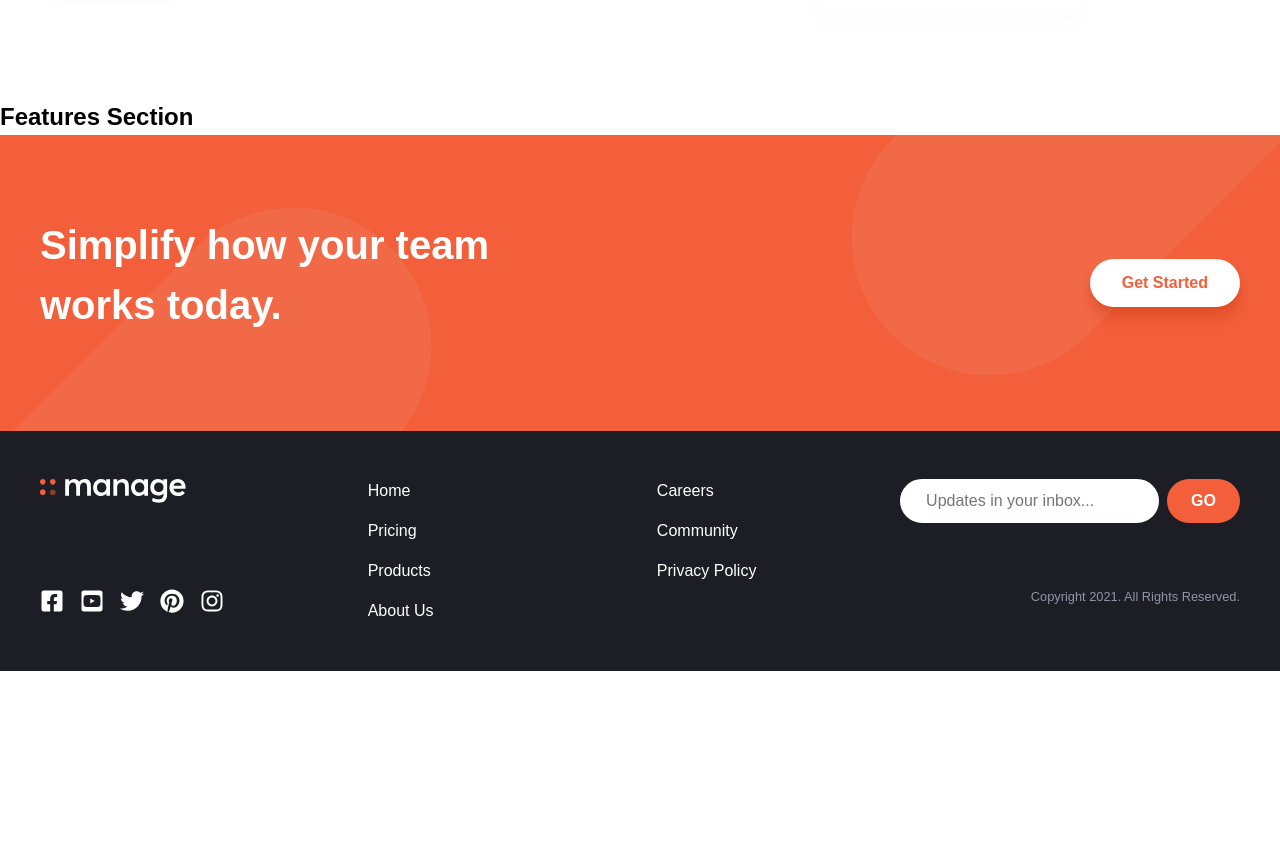
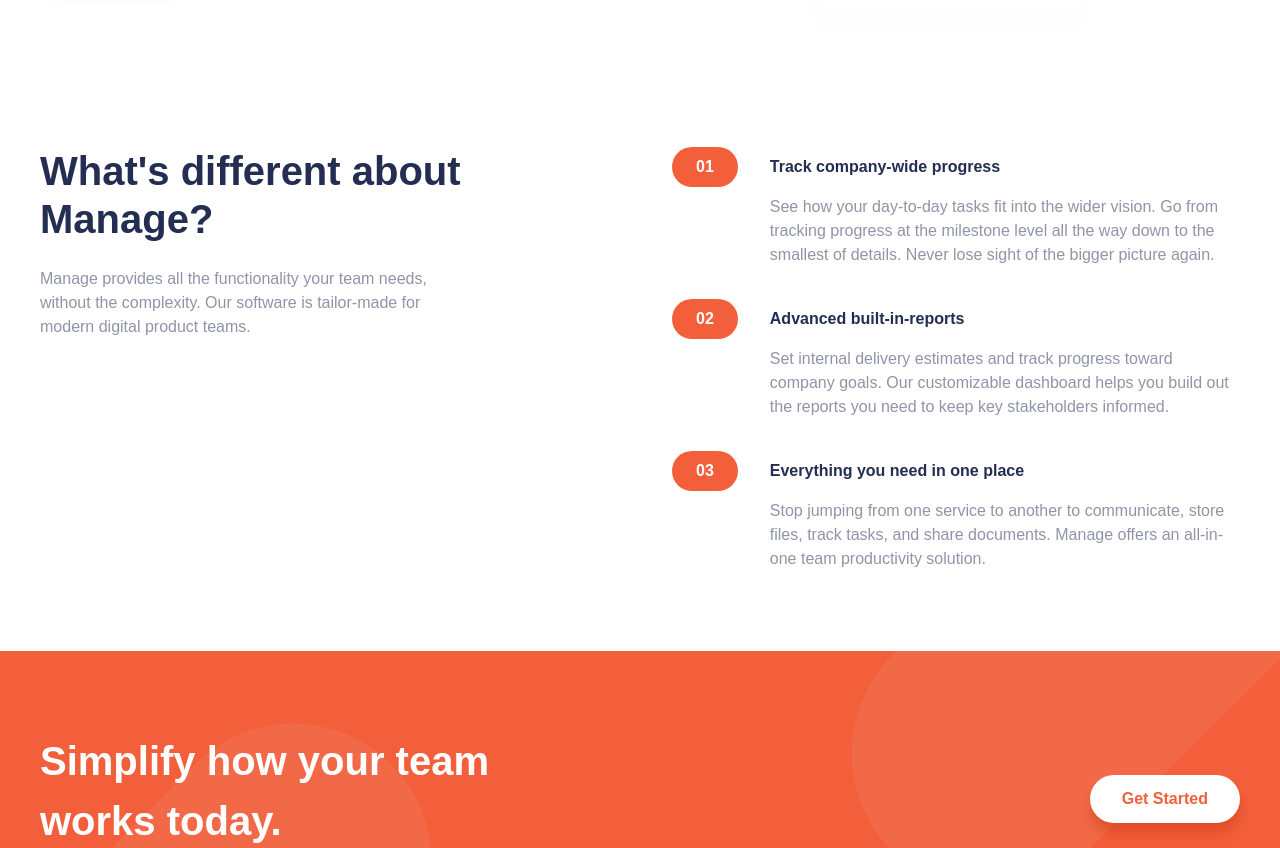
Before and after one commit to jonrutter/manage-demo, a React (Create React App) app: page / in a window 1280 px wide. Shown: the part 625-1473 px from the top of the page. Before the commit the page ends 1296 px from the top, so only its background shows below. Built offline with nearby package versions, Linux system fonts and the light colour scheme; a web font is replaced by a local one.

Commit message:
Finished drafting features section

```diff
--- a/src/components/Features/Features.module.css
+++ b/src/components/Features/Features.module.css
@@ -0,0 +1,118 @@
+.wrapper {
+  padding: 3rem var(--x-padding);
+}
+
+.content {
+  max-width: var(--max-width);
+  margin: auto;
+  color: var(--grey);
+  display: grid;
+  justify-items: center;
+  gap: 3rem;
+}
+
+.left {
+  width: 100%;
+  max-width: 400px;
+}
+
+.title,
+.containerTitle {
+  color: var(--blue);
+}
+
+.title,
+.text {
+  text-align: center;
+}
+
+.title {
+  font-size: 2rem;
+  line-height: 1.2;
+  margin-bottom: 1.5rem;
+}
+
+.right {
+  max-width: 400px;
+}
+
+.container {
+  display: grid;
+  grid-template-columns: auto 1fr;
+  grid-template-areas:
+    'num title'
+    'text text';
+  align-items: stretch;
+  margin-bottom: 2rem;
+  row-gap: 1rem;
+  align-items: center;
+}
+
+.containerNumber {
+  grid-area: num;
+  padding: 0.5rem 1.5rem;
+  background-color: var(--red);
+  color: white;
+  font-weight: 700;
+  border-radius: 2rem;
+}
+
+.containerTitle {
+  grid-area: title;
+  font-size: 1rem;
+  padding-left: 1rem;
+  position: relative;
+  z-index: 1;
+}
+
+.container p {
+  grid-area: text;
+}
+
+@media screen and (min-width: 768px) {
+  .content {
+    grid-template-columns: 1fr 1fr;
+    gap: 4rem;
+  }
+
+  .left {
+    max-width: 600px;
+  }
+
+  .title {
+    font-size: 2.5rem;
+  }
+
+  .text {
+    max-width: 400px;
+  }
+
+  .right {
+    max-width: 100%;
+  }
+
+  .left {
+    justify-self: start;
+  }
+
+  .right {
+    justify-self: end;
+  }
+
+  .title,
+  .text {
+    text-align: left;
+  }
+
+  .container {
+    grid-template-areas:
+      'num title'
+      '. text';
+    gap: 0.5rem 2rem;
+  }
+
+  .containerTitle {
+    background: transparent;
+    padding: 0;
+  }
+}
--- a/src/components/Features/index.js
+++ b/src/components/Features/index.js
@@ -4,8 +4,46 @@ import React from 'react';
 import s from './Features.module.css';
 
 const Features = () => (
-  <div>
-    <h2>Features Section</h2>
+  <div className={s.wrapper}>
+    <section className={s.content}>
+      <div className={s.left}>
+        <h2 className={s.title}>What's different about Manage?</h2>
+        <p className={s.text}>
+          Manage provides all the functionality your team needs, without the
+          complexity. Our software is tailor-made for modern digital product
+          teams.
+        </p>
+      </div>
+      <ul className={s.right}>
+        <li className={s.container}>
+          <span className={s.containerNumber}>01</span>
+          <h3 className={s.containerTitle}>Track company-wide progress</h3>
+          <p>
+            See how your day-to-day tasks fit into the wider vision. Go from
+            tracking progress at the milestone level all the way down to the
+            smallest of details. Never lose sight of the bigger picture again.
+          </p>
+        </li>
+        <li className={s.container}>
+          <span className={s.containerNumber}>02</span>
+          <h3 className={s.containerTitle}>Advanced built-in-reports</h3>
+          <p>
+            Set internal delivery estimates and track progress toward company
+            goals. Our customizable dashboard helps you build out the reports
+            you need to keep key stakeholders informed.
+          </p>
+        </li>
+        <li className={s.container}>
+          <span className={s.containerNumber}>03</span>
+          <h3 className={s.containerTitle}>Everything you need in one place</h3>
+          <p>
+            Stop jumping from one service to another to communicate, store
+            files, track tasks, and share documents. Manage offers an all-in-one
+            team productivity solution.
+          </p>
+        </li>
+      </ul>
+    </section>
   </div>
 );
 
--- a/src/index.css
+++ b/src/index.css
@@ -3,7 +3,6 @@
   line-height: 1.5;
   box-sizing: border-box;
 
-  --red: rgb(187, 47, 12);
   --red: hsl(12, 88%, 59%);
   --blue: hsl(228, 39%, 23%);
 
```
